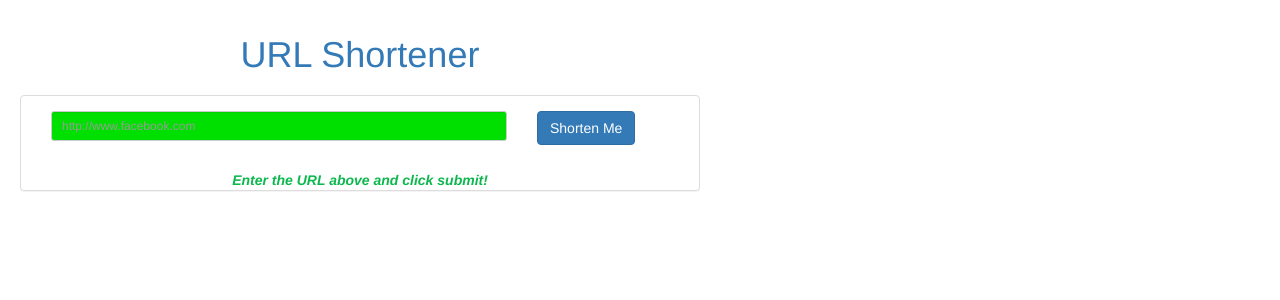
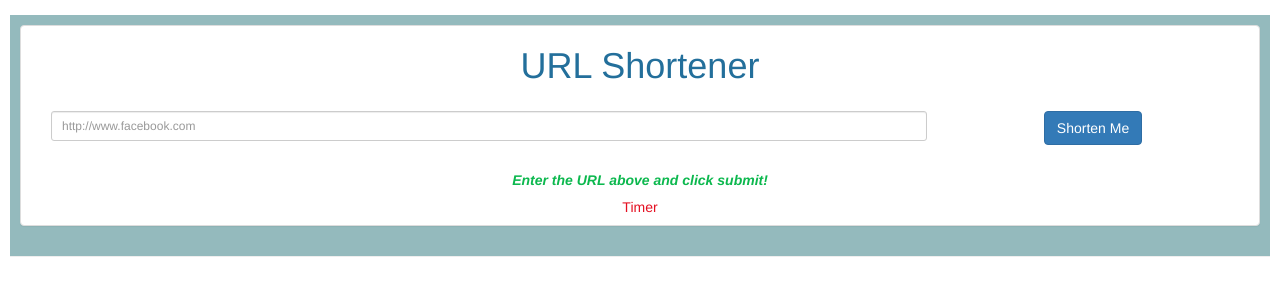
Before and after one commit to borsemayur2/URLShortener, a Django app: page / in a window 1280 px wide. Shown: the top 300 px of the page. Run offline with Django 3.2, Linux system fonts and the light colour scheme; some libraries are stand-ins or nearby versions.

Commit message:
completed with expiry timer(JS)

```diff
--- /dev/null
+++ b/shortenApp/static/css/custom.css
@@ -0,0 +1,29 @@
+
+#h1 {
+    color: #236f9b
+}
+a:hover{
+text-decoration: none;
+}
+
+#content {
+background-color: #94babd;
+margin-top: 20px;
+margin-left: 80px;
+border-bottom: 1px solid #eeeeee;
+margin-bottom: 30px;
+padding-bottom: 10px;
+clear: both;
+text-align: center;
+margin: 15px 10px 10px 10px;
+padding: 10px;
+}
+
+#url-result {
+color: #0cb84e;
+display: hidden;
+    width: 400px;
+}
+#timer {
+    color: #e40f21
+}
--- a/shortenApp/static/shortenApp/css/custom.css
+++ /dev/null
@@ -1,30 +0,0 @@
-#content {
-margin-top: 20px;
-margin-bottom: 60px;
-}
-
-a:hover{
-text-decoration: none;
-}
-
-header {
-text-align: center;
-border-bottom: 1px solid #eeeeee;
-margin-bottom: 30px;
-padding-bottom: 10px;
-clear: both;
-}
-
-#wrap {
-max-width: 700px;
-margin: 5px 10px 10px 10px;
-padding: 10px;
-text-align: left;
-}
-#url-result {
-color: #0cb84e;
-display: hidden;
-}
-#url {
-    background-color: #00e000;
-}
--- a/shortenApp/templates/shortenApp/base.html
+++ b/shortenApp/templates/shortenApp/base.html
@@ -28,7 +28,25 @@ function returnSuccess(data, textStatus, jqXHR) {
  if(data.url) {
  $('#url-result').text(data.url);
  $('#url-result').attr("href",data.url);
+
  $('#url').val("");
+
+    var timeLeft = 30;
+    var elem = document.getElementById('timer');
+
+    var timerId = setInterval(countdown, 1000);
+
+    function countdown() {
+      if (timeLeft == 0) {
+        clearTimeout(timerId);
+        elem.innerHTML = "link has been expired"
+
+      } else {
+        elem.innerHTML ="link will expire in "+ timeLeft + ' seconds';
+        timeLeft--;
+      }
+    }
+
  } else {
  $('#url-result').text("Do not submit blank.");
  }
@@ -36,14 +54,11 @@ function returnSuccess(data, textStatus, jqXHR) {
 }
 </script>
 <body>
-<div id="wrap">
- <h1 style="text-align: center"><a href="" >URL Shortener</a></h1>
 
 <div id="content">
 {% block content %}
 
 {% endblock %}
 </div>
-</div>
 </body>
 </html>
--- a/shortenApp/templates/shortenApp/index.html
+++ b/shortenApp/templates/shortenApp/index.html
@@ -3,8 +3,8 @@
 {% block title %}URL Shortener - Shorten your URL{% endblock %}
 
 {% block content %}
-
 <div class="panel panel-default">
+ <h1 id="h1" >URL Shortener</h1>
  <div class="panel-body">
  <div class="col-sm-9">
  <input type="text" name="url" id="url" class="form-control input-sm" placeholder="http://www.facebook.com" />
@@ -14,8 +14,9 @@
  <button id="submitButton" class="btn btn-primary">Shorten Me</button></p>
  </div>
  </div>
- <div style="text-align: center">
+ <div ></div>
      <strong><em><a href="" id="url-result">Enter the URL above and click submit!</a></em></strong>
+    <h5  id="timer">Timer</h5>
 </div>
 </div>
 {% endblock %}
--- a/shortenApp/views.py
+++ b/shortenApp/views.py
@@ -4,8 +4,8 @@ import random, string, json
 from shortenApp.models import Urls
 from django.http import HttpResponseRedirect, HttpResponse
 from django.conf import settings
-#from django.core.context_processor import csrf
-#from django.views.decorators import csrf
+import time
+start = time.time()
 def index(request):
     c = {}
     #c = RequestContext(request)
@@ -13,27 +13,41 @@ def index(request):
     return render(request, 'shortenApp/index.html', c)
 
 def redirect_original(request, short_id):
-    url = get_object_or_404(Urls, pk=short_id) # get object, if not        found return 404 error
-    url.count += 1
+    end=time.time()
+    print("END: ", end)
+    expiry = end - start
+    print("EXPIRY: ",expiry)
+    if expiry>30.0:
+        print('link expired')
+        url = Urls.objects.filter(pk=short_id).delete()
+        expiry = 0.0
+        end = 0.0
+    url = get_object_or_404(Urls, pk=short_id) # get object, if not found return 404 error
+    url.count += 11
     url.save()
     return HttpResponseRedirect(url.httpurl)
 def shorten_url(request):
+    global start
     url = request.POST.get("url",'')
-    if  Urls.objects.filter(httpurl=url).exists():
-        short_id = Urls.objects.get(httpurl=url).short_id
-        response_data = {}
-        response_data['url'] = settings.SITE_URL + "/" + short_id
-        return HttpResponse(json.dumps(response_data),  content_type="application/json")
-    elif not (url == ''):
-        short_id = get_short_code()
-        b = Urls(httpurl=url, short_id=short_id)
-        b.save()
-        response_data = {}
-        response_data['url'] = settings.SITE_URL + "/" + short_id
-        return HttpResponse(json.dumps(response_data),  content_type="application/json")
-    if url =='':
+    if not (url == ''):
+        start = time.time()
+        print("START: ", start)
+        if  Urls.objects.filter(httpurl=url).exists():
+            print('URL exists... fetching URl...')
+            short_id = Urls.objects.get(httpurl=url).short_id
+            response_data = {}
+            response_data['url'] = settings.SITE_URL + "/" + short_id
+            return HttpResponse(json.dumps(response_data),  content_type="application/json")
+        else:
+            print('generating URL')
+            short_id = get_short_code()
+            b = Urls(httpurl=url, short_id=short_id)
+            b.save()
+            response_data = {}
+            response_data['url'] = settings.SITE_URL + "/" + short_id
+            return HttpResponse(json.dumps(response_data),  content_type="application/json")
+    elif url =='':
         return HttpResponse(json.dumps({"error": "error occurs"}), content_type="application/json")
-
 def get_short_code():
     length = 6
     char = string.ascii_uppercase + string.digits + string.ascii_lowercase
```
Also changed, not shown: db.sqlite3.
